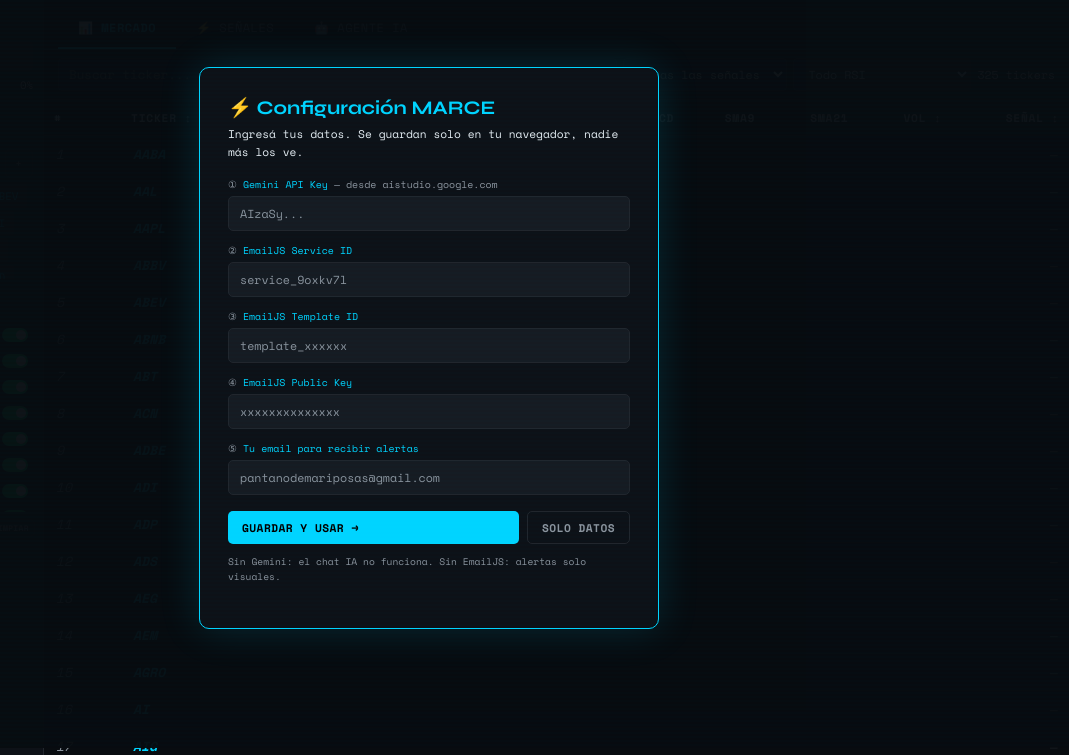
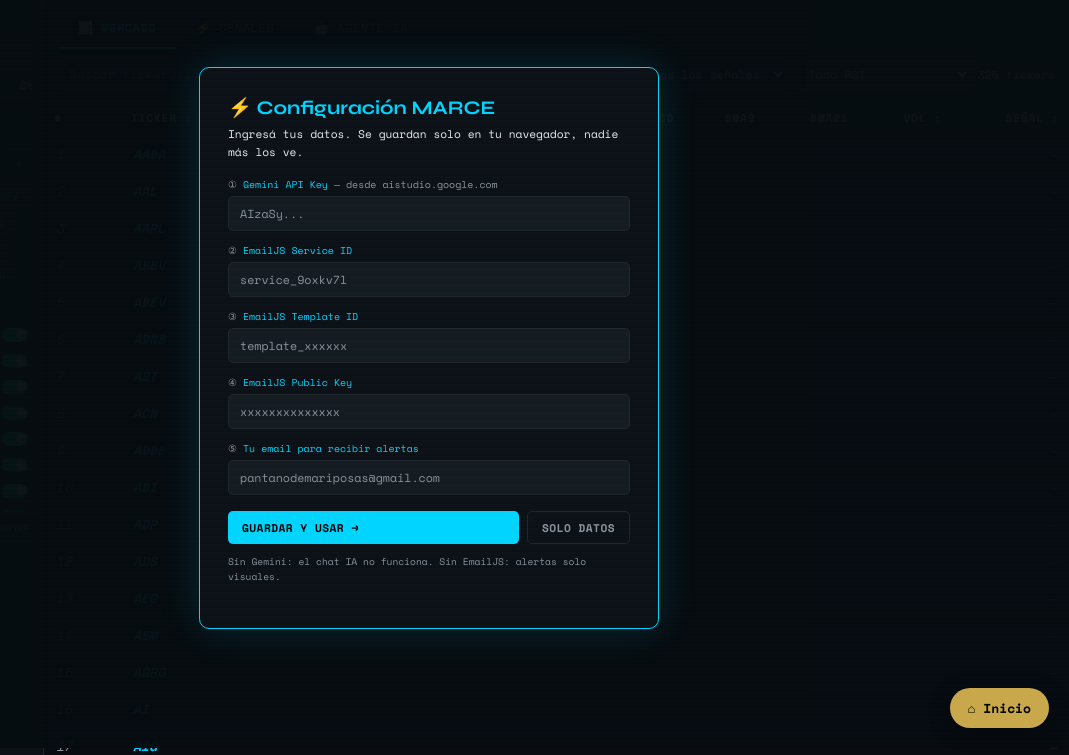
Before and after one commit to marcelodepersonal/portfolio-backend, a website: page marce-asistente/index.html in a window 1280 px wide. Shown: the part 52-807 px from the top of the page, without its empty margins (211-1280 px from the left). Drawn offline with nearby package versions, Linux system fonts and the light colour scheme.

Commit message:
Update index.html

```diff
--- a/marce-asistente/index.html
+++ b/marce-asistente/index.html
@@ -175,6 +175,7 @@ tr:hover td{background:rgba(0,212,255,.03);}
 </style>
 </head>
 <body>
+  <a href="/" style="position:fixed;bottom:20px;right:20px;z-index:9999;background:#c9a84c;color:#000;padding:10px 18px;border-radius:100px;font-size:13px;font-weight:600;text-decoration:none;box-shadow:0 4px 20px rgba(0,0,0,0.4);">⌂ Inicio</a>
 
 <!-- SETUP MODAL -->
 <div class="modal" id="setupModal">
```
